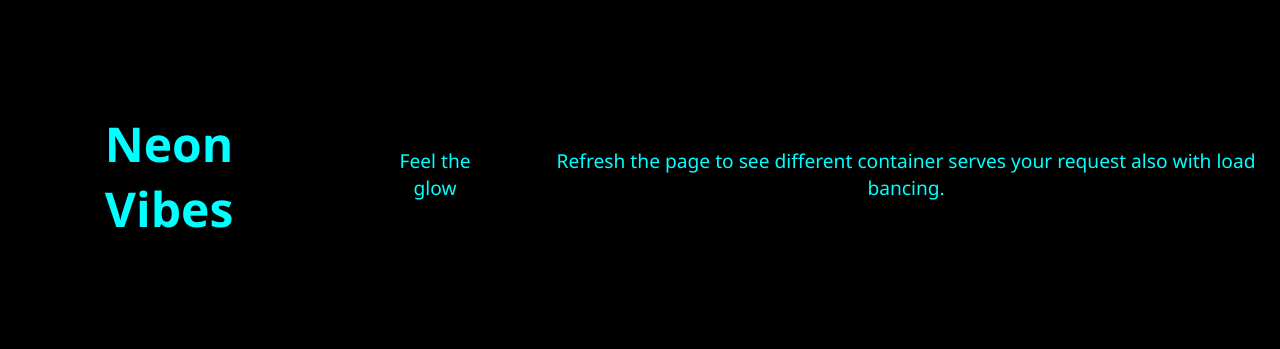
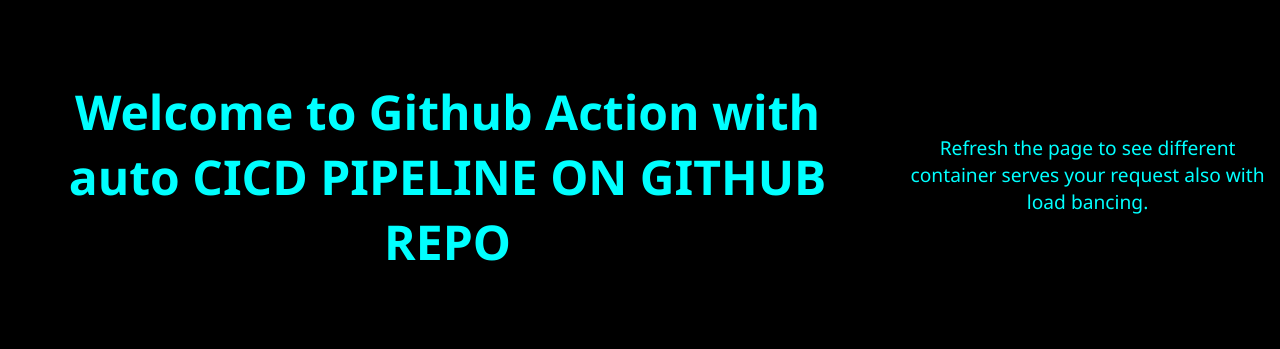
Before and after one commit to durgeshgupt9/GITHUB_CICD, a plain HTML site: page unique_page_1.html in a window 1280 px wide. Shown: the part 224-573 px from the top of the page. Drawn offline with Linux system fonts and the light colour scheme.

Commit message:
Update unique_page_1.html

```diff
--- a/unique_page_1.html
+++ b/unique_page_1.html
@@ -30,7 +30,7 @@
   </style>
 </head>
 <body>
-<header><h1>Neon Vibes</h1></header><section><p>Feel the glow</p></section>
+<header><h1>Welcome to Github Action with auto CICD PIPELINE ON GITHUB REPO</h1></header>
   <p>Refresh the page to see different container serves your request also with load bancing.</p>
 </body>
 </html>
```
